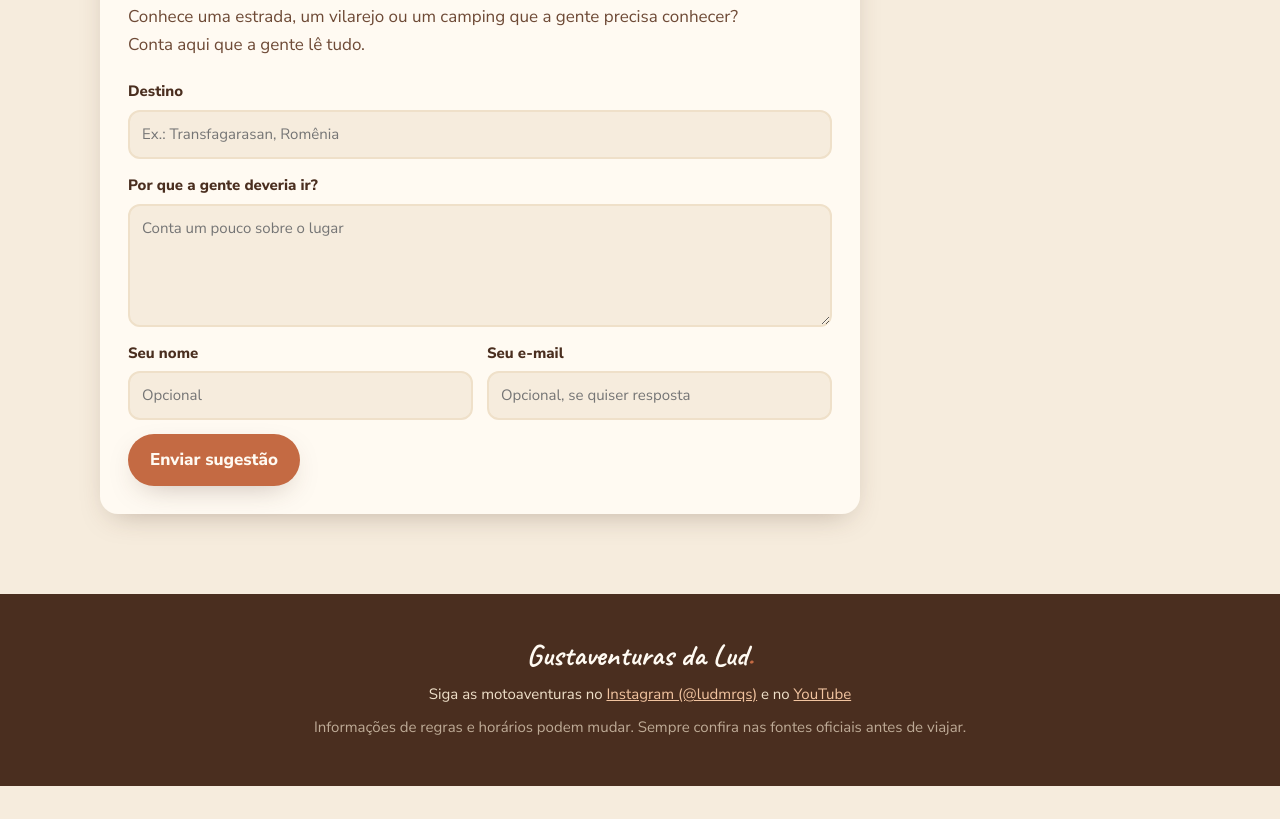
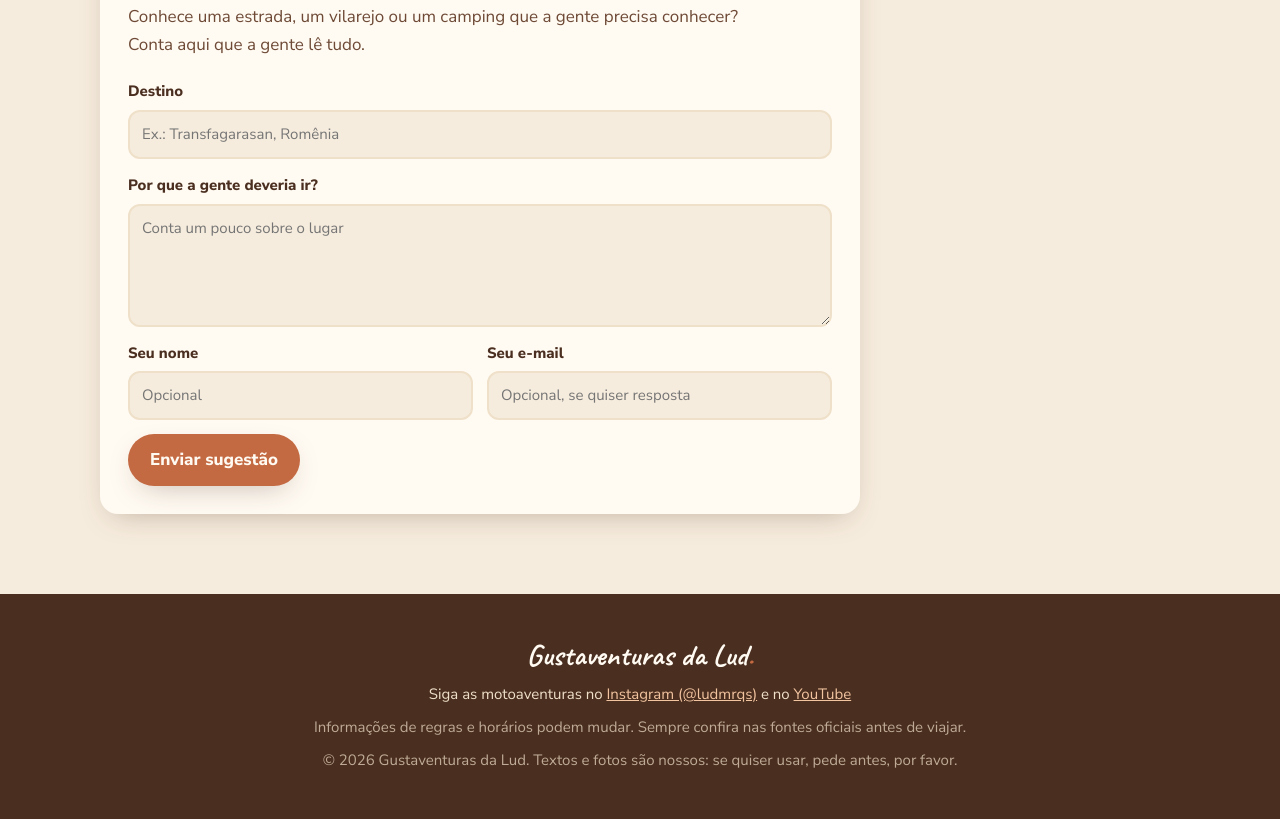
Before and after one commit to Ludmila06Marques/ludmila06marques.github.io, a plain HTML site: page index.html in a window 1280 px wide. Shown: the part 4503-5322 px from the top of the page. Before the commit the page ends 5289 px from the top, so only its background shows below. Drawn offline with Linux system fonts and the light colour scheme.

Commit message:
Add files via upload

```diff
--- a/index.html
+++ b/index.html
@@ -211,6 +211,7 @@
   <a class="logo" href="index.html">Gustaventuras da Lud<span>.</span></a>
   <p>Siga as motoaventuras no <a href="https://www.instagram.com/ludmrqs/" target="_blank" rel="noopener">Instagram (@ludmrqs)</a> e no <a href="https://www.youtube.com/channel/UCNSCRL_kDQO0_r5N88EQWMQ" target="_blank" rel="noopener">YouTube</a></p>
   <p style="opacity:.7">Informações de regras e horários podem mudar. Sempre confira nas fontes oficiais antes de viajar.</p>
+  <p style="opacity:.7">© 2026 Gustaventuras da Lud. Textos e fotos são nossos: se quiser usar, pede antes, por favor.</p>
  </div>
 </footer>
 
```
